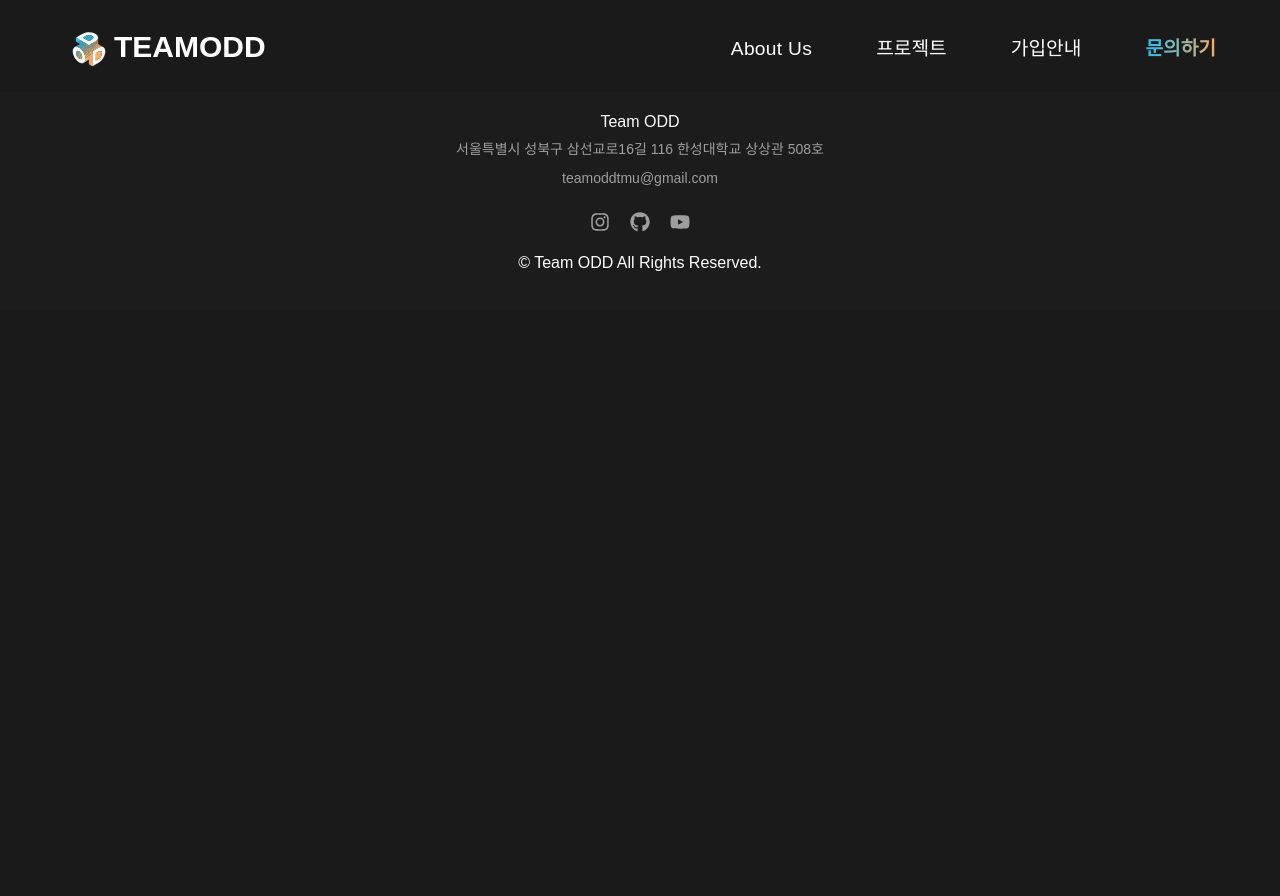
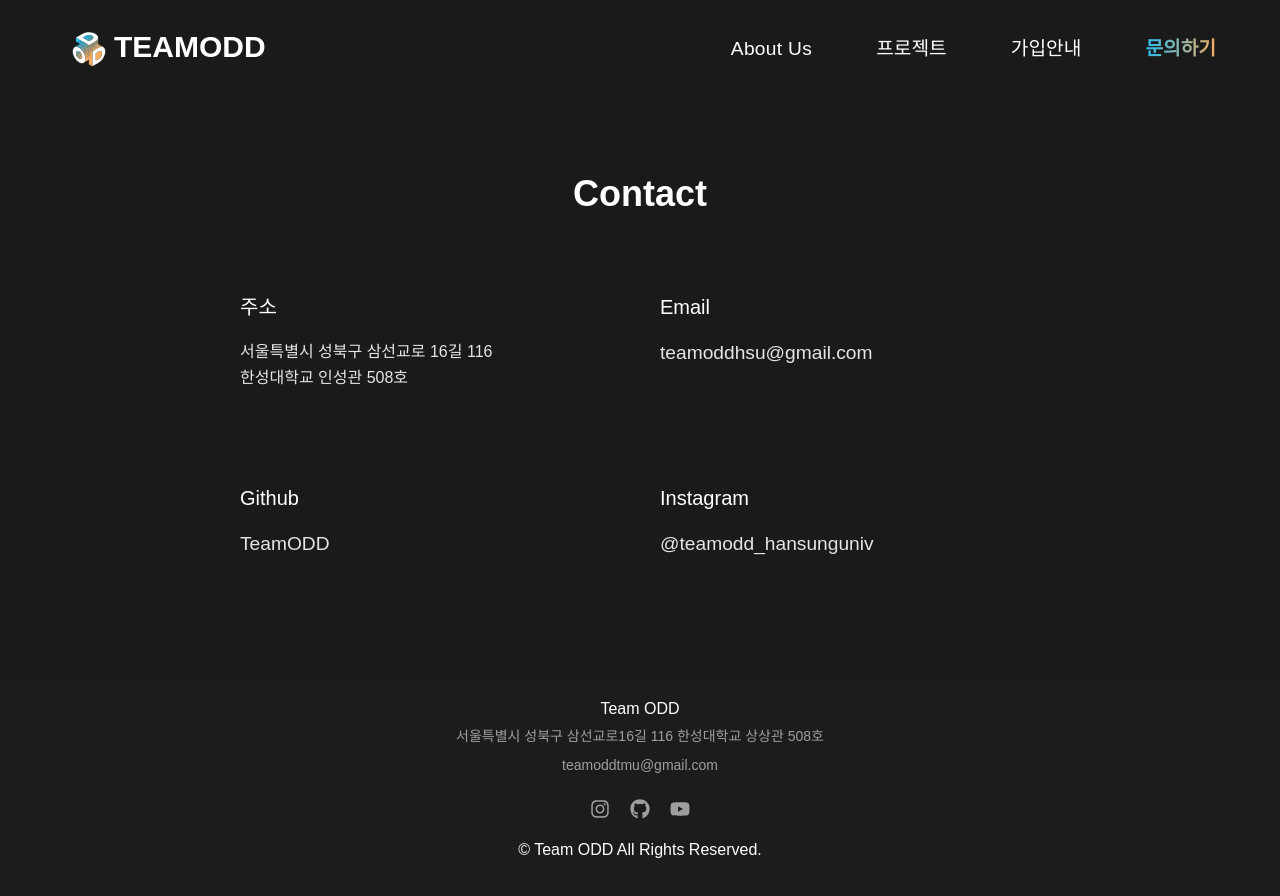
Before and after one commit to TeamODD/TeamODDWebsite, a React (Vite) app: page /contact in a window 1280 px wide. Before the commit the page ends 800 px from the top, so only its background shows below. Built offline with nearby package versions, Linux system fonts and the light colour scheme.

Commit message:
기본적인거 마무리

```diff
--- a/src/App.tsx
+++ b/src/App.tsx
@@ -1,34 +1,23 @@
 import "./styles/App.css";
 import Header from "./components/Header";
-import { BrowserRouter, Routes, Route, useNavigate } from "react-router-dom";
-import { lazy, memo, Suspense, useEffect } from "react";
+import { BrowserRouter, Routes, Route } from "react-router-dom";
+import { lazy, memo } from "react";
 import Footer from "./components/Footer";
-import Loading from "./routes/Loading";
 
 const Home = lazy(() => import("./routes/Home"));
 const Projects = lazy(() => import("./routes/Projects"));
 const Join = lazy(() => import("./routes/Join"));
+const Contact = lazy(() => import("./routes/Contact"));
 
 function App() {
   return (
-    <BrowserRouter basename={import.meta.env.BASE_URL}>
-      <Suspense fallback={<Loading />}>
-        <AppContent />
-      </Suspense>
+    <BrowserRouter>
+      <AppContent />
     </BrowserRouter>
   );
 }
 
 const AppContent = memo(() => {
-  const navigate = useNavigate();
-
-  useEffect(() => {
-    const queryPath = window.location.search.slice(1);
-    if (queryPath) {
-      navigate(queryPath);
-    }
-  }, [navigate]);
-
   return (
     <div className="App">
       <header>
@@ -39,6 +28,7 @@ const AppContent = memo(() => {
           <Route path="/" element={<Home />} />
           <Route path="/projects" element={<Projects />} />
           <Route path="/join" element={<Join />} />
+          <Route path="/contact" element={<Contact />} />
         </Routes>
       </main>
       <footer>
--- a/src/components/Footer.tsx
+++ b/src/components/Footer.tsx
@@ -1,7 +1,7 @@
 import { FaInstagram, FaGithub, FaYoutube } from "react-icons/fa";
 import "../styles/Footer.css";
 
-function Footer() {
+const Footer = () => {
   return (
     <footer className="footer-container">
       <h3 className="footer-title">Team ODD</h3>
@@ -38,6 +38,6 @@ function Footer() {
       <p className="footer-copyright">© Team ODD All Rights Reserved.</p>
     </footer>
   );
-}
+};
 
 export default Footer;
--- a/src/components/Header.tsx
+++ b/src/components/Header.tsx
@@ -1,7 +1,7 @@
 import { useLocation } from "react-router-dom";
 import "../styles/Header.css";
 
-function Header() {
+const Header = () => {
   const location = useLocation();
 
   const isActive = (path: string) => location.pathname === path;
@@ -46,6 +46,6 @@ function Header() {
       </header>
     </div>
   );
-}
+};
 
 export default Header;
--- /dev/null
+++ b/src/routes/Contact.tsx
@@ -0,0 +1,53 @@
+import "../styles/Contact.css";
+
+const Contact = () => {
+  return (
+    <div className="contact-container">
+      <h1 className="contact-title">Contact</h1>
+
+      <div className="contact-grid">
+        <div className="contact-section">
+          <h2 className="contact-heading">주소</h2>
+          <p className="contact-text">
+            서울특별시 성북구 삼선교로 16길 116
+            <br />
+            한성대학교 인성관 508호
+          </p>
+        </div>
+
+        <div className="contact-section">
+          <h2 className="contact-heading">Email</h2>
+          <a href="mailto:teamoddhsu@gmail.com" className="contact-link">
+            teamoddhsu@gmail.com
+          </a>
+        </div>
+
+        <div className="contact-section">
+          <h2 className="contact-heading">Github</h2>
+          <a
+            href="https://github.com/TeamODD"
+            target="_blank"
+            rel="noopener noreferrer"
+            className="contact-link"
+          >
+            TeamODD
+          </a>
+        </div>
+
+        <div className="contact-section">
+          <h2 className="contact-heading">Instagram</h2>
+          <a
+            href="https://instagram.com/teamodd_hansunguniv"
+            target="_blank"
+            rel="noopener noreferrer"
+            className="contact-link"
+          >
+            @teamodd_hansunguniv
+          </a>
+        </div>
+      </div>
+    </div>
+  );
+};
+
+export default Contact;
--- a/src/routes/Home.tsx
+++ b/src/routes/Home.tsx
@@ -1,6 +1,6 @@
 import "../styles/Home.css";
 
-function Home() {
+const Home = () => {
   return (
     <div className="home-container">
       <img
@@ -18,6 +18,6 @@ function Home() {
       </span>
     </div>
   );
-}
+};
 
 export default Home;
--- a/src/routes/Join.tsx
+++ b/src/routes/Join.tsx
@@ -1,6 +1,6 @@
 import "../styles/Join.css";
 
-function Join() {
+const Join = () => {
   return (
     <div className="join-container">
       <div className="join-content">
@@ -40,6 +40,6 @@ function Join() {
       </div>
     </div>
   );
-}
+};
 
 export default Join;
--- a/src/routes/Loading.tsx
+++ /dev/null
@@ -1,13 +0,0 @@
-import "../styles/Loading.css";
-
-function Loading() {
-  return (
-    <div className="loadingpage-container">
-      <div style={{ textAlign: "center" }}>
-        <div className="loadingpage-text">로딩 중...</div>
-      </div>
-    </div>
-  );
-}
-
-export default Loading;
--- a/src/routes/Projects.tsx
+++ b/src/routes/Projects.tsx
@@ -4,7 +4,7 @@ import { GamesData } from "../types/game";
 import GameCard from "../components/GameCard";
 import "../styles/Projects.css";
 
-function Projects() {
+const Projects: React.FC = () => {
   const typedGamesData: GamesData = gamesData;
   const [selectedYear, setSelectedYear] = useState<string>("all");
   const [isDropdownOpen, setIsDropdownOpen] = useState(false);
@@ -105,6 +105,6 @@ function Projects() {
       </main>
     </div>
   );
-}
+};
 
 export default Projects;
--- /dev/null
+++ b/src/styles/Contact.css
@@ -0,0 +1,48 @@
+.contact-container {
+  padding: 80px 20px;
+  color: white;
+  max-width: 1200px;
+  margin: 0 auto;
+}
+
+.contact-title {
+  font-size: 36px;
+  font-weight: bold;
+  text-align: center;
+  margin-bottom: 80px;
+}
+
+.contact-grid {
+  display: grid;
+  grid-template-columns: repeat(2, 1fr);
+  gap: 40px;
+  max-width: 800px;
+  margin: 0 auto;
+}
+
+.contact-section {
+  margin-bottom: 40px;
+}
+
+.contact-heading {
+  font-size: 20px;
+  margin-bottom: 20px;
+  font-weight: 500;
+}
+
+.contact-text {
+  color: #e5e5e5;
+  line-height: 1.6;
+}
+
+.contact-link {
+  color: #e5e5e5;
+  transition: text-shadow 0.2s ease;
+  text-decoration: none;
+}
+
+.contact-link:hover {
+  color: #e5e5e5;
+  transition: text-shadow 0.2s ease;
+  text-shadow: 0px 0px 5px #fff, 0px 0px 10px #fff;
+}
--- a/vite.config.ts
+++ b/vite.config.ts
@@ -4,7 +4,6 @@ import react from "@vitejs/plugin-react";
 // https://vite.dev/config/
 export default defineConfig({
   plugins: [react()],
-  base: "/", // 레포지토리 이름으로 base 설정
   build: {
     outDir: "dist",
     assetsDir: "assets",
```
